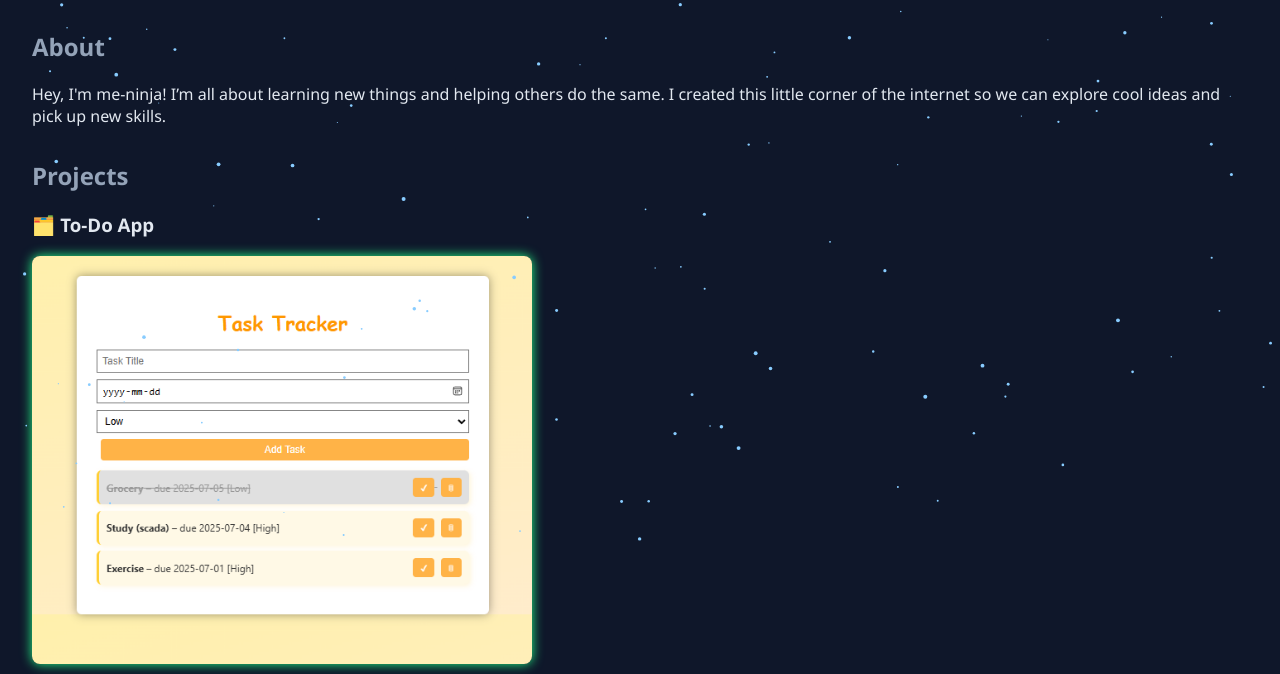
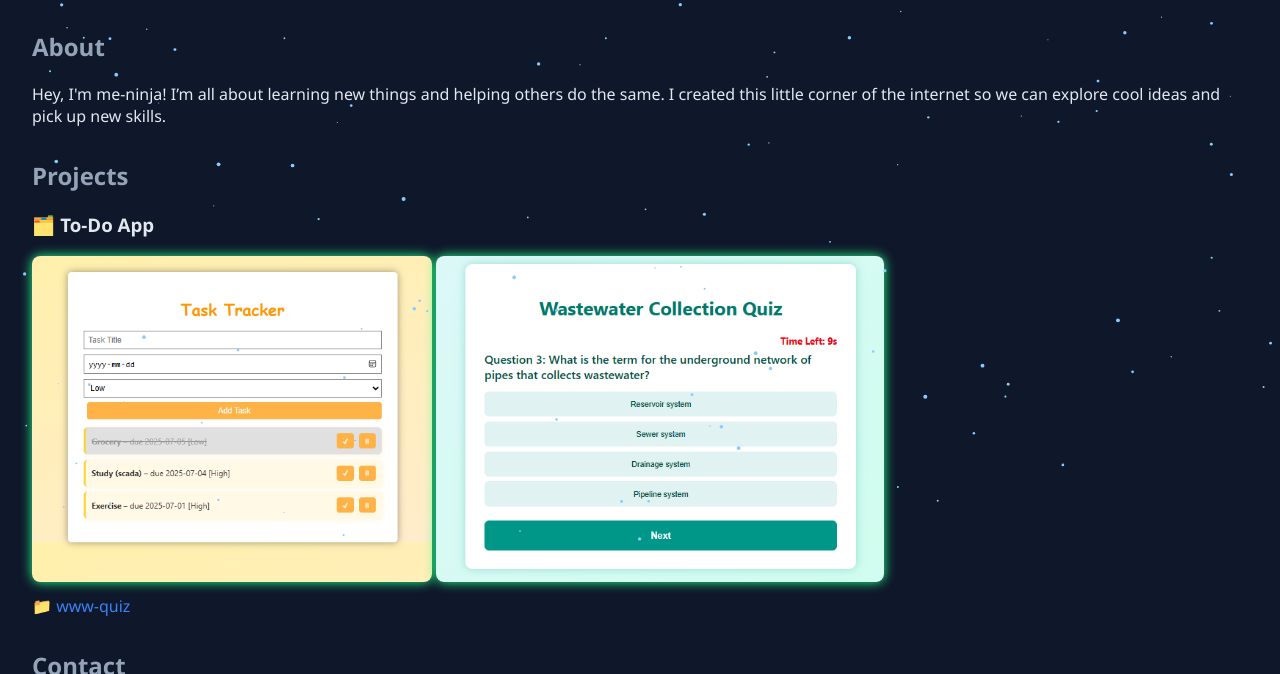
Before and after one commit to me-ninja/my-lists, a plain HTML site: page index.html in a window 1280 px wide. Shown: the part 258-932 px from the top of the page. Drawn offline with Linux system fonts and the light colour scheme.

Commit message:
Changed HTML and CSS file

```diff
--- a/index.html
+++ b/index.html
@@ -45,9 +45,12 @@ I created this little corner of the internet so we can explore cool ideas and pi
   <a href="https://your-todo-app-url" target="_blank">
     <img src="pictures/to-do-screenshot.png" alt="To-Do App Screenshot" />
   </a>
+  <a href="" target="_blank">
+    <img src="pictures/wwc-quiz.png" alt="Wwc-Quiz Screenshot" id="wwc-quiz-shot"/>
+  </a>
   </section>
     </li>
-    <li><a href="#">📁 2</a></li>
+    <li><a href="#">📁 www-quiz</a></li>
   </ul>
 </section>
 
--- a/style.css
+++ b/style.css
@@ -124,8 +124,8 @@ li {
 }
 
 .project-preview img {
-  width: 60%;
-  max-width: 500px;
+  width: 50%;
+  max-width: 400px;
   border-radius: 8px;
   box-shadow: 0 0 12px #22ff88;
   transition: transform 0.3s;
@@ -158,3 +158,8 @@ li {
     margin: 1em auto;
   }
 }
+
+.project-preview #wwc-quiz-shot {
+  width: 50%;
+  max-width: 448px;
+}
```
Also changed, not shown: pictures/wwc-quiz.png (added).
